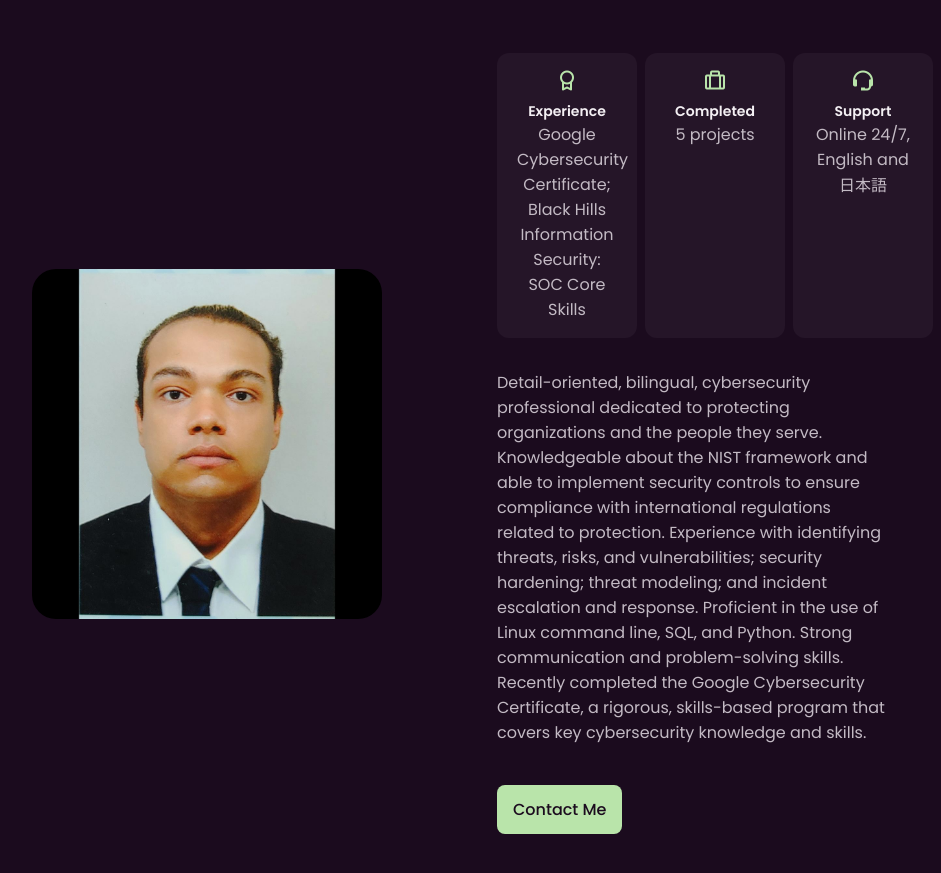
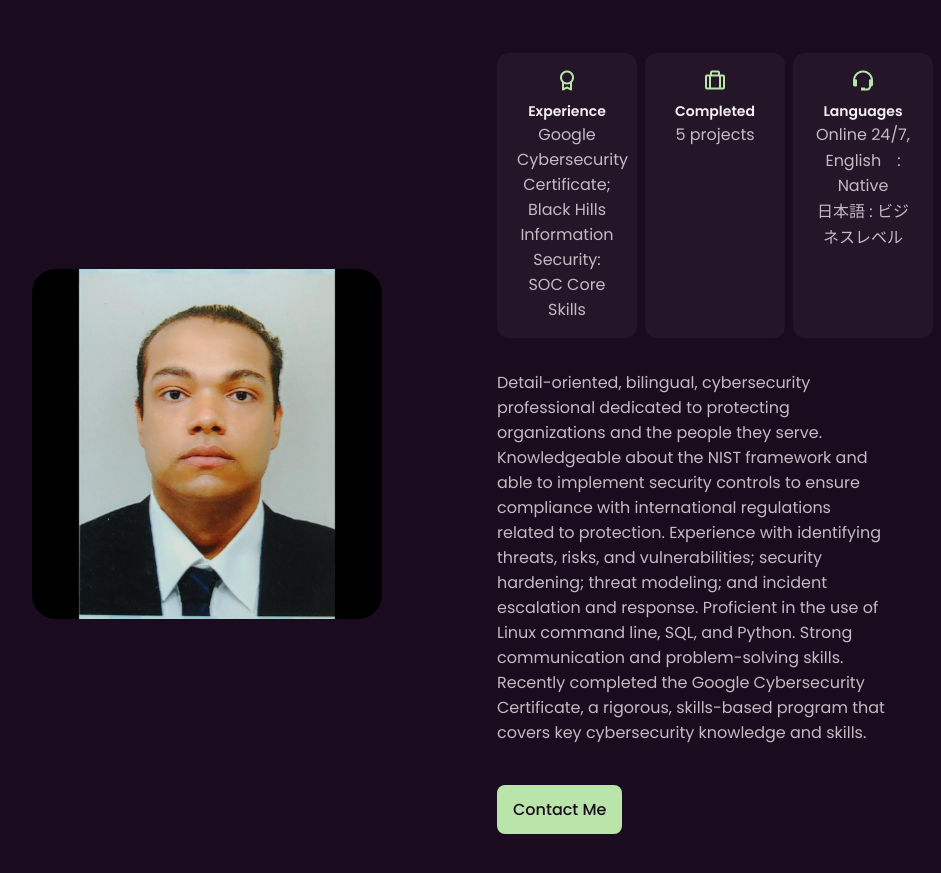
Before and after one commit to Cirby28/Cirby28.github.io, a plain HTML site: page views/index.html in a window 1280 px wide. Shown: the part 960-1833 px from the top of the page, without its empty margins (175-1116 px from the left). Drawn offline with nearby package versions, Linux system fonts and the light colour scheme; files whose address does not match are found by name.

Commit message:
Update index.html

```diff
--- a/views/index.html
+++ b/views/index.html
@@ -128,8 +128,9 @@
 
                          <div class="about__box">
                             <i class='bx bx-support about__icon'></i>
-                            <h3 class="about__title">Support</h3>
-                            <span class="about__subtlitle">Online 24/7, English and 日本語</span>
+                            <h3 class="about__title">Languages</h3>
+                            <span class="about__subtlitle">Online 24/7, English　: Native <br>
+                                日本語 : ビジネスレベル</span>
                          </div>
                     </div>
 
```
